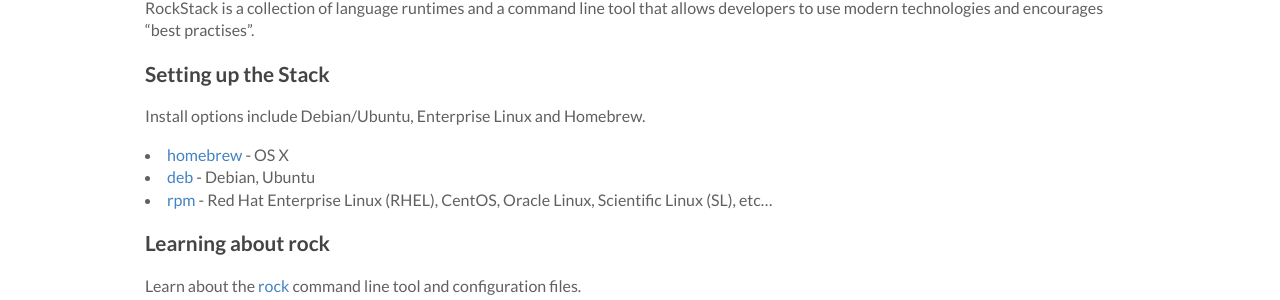
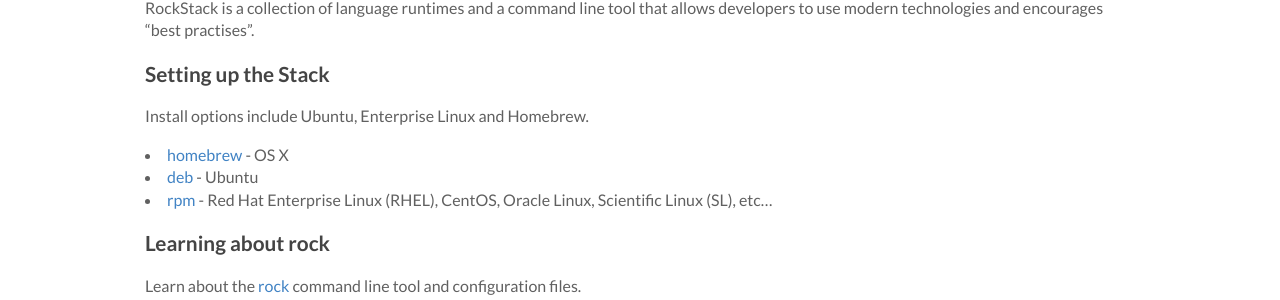
Before and after one commit to silas/rock, a Jekyll site: the page built from docs/index.md, in a window 1280 px wide. Shown: the part 149-449 px from the top of the page. Built offline with Jekyll 4.4.1, drawn with Linux system fonts in a browser that asks for light colours.

Commit message:
Remove debian and node04 support

```diff
--- a/docs/index.md
+++ b/docs/index.md
@@ -11,10 +11,10 @@
 
 ## Setting up the Stack
 
-Install options include Debian/Ubuntu, Enterprise Linux and Homebrew.
+Install options include Ubuntu, Enterprise Linux and Homebrew.
 
  * [homebrew](/docs/install/homebrew/) - OS X
- * [deb](/docs/install/deb/) - Debian, Ubuntu
+ * [deb](/docs/install/deb/) - Ubuntu
  * [rpm](/docs/install/rpm/) - Red Hat Enterprise Linux (RHEL), CentOS,
    Oracle Linux, Scientific Linux (SL), etc...
 
--- a/index.html
+++ b/index.html
@@ -40,7 +40,7 @@
     <div id="runtimes_list" class="span4">
       <h3>Supported Runtimes</h3>
       <table>
-        <tr><td>✓</td><td><a href="/docs/node/">Node</a></td><td>0.4 / 0.6 / 0.8 / 0.10</td></tr>
+        <tr><td>✓</td><td><a href="/docs/node/">Node</a></td><td>0.6 / 0.8 / 0.10</td></tr>
         <tr><td>✓</td><td><a href="/docs/perl/">Perl</a></td><td>5.16</td></tr>
         <tr><td>✓</td><td><a href="/docs/php/">PHP</a></td><td>5.4</td></tr>
         <tr><td>✓</td><td><a href="/docs/python/">Python</a></td><td>2.7 / 3.3</td></tr>
```
Also changed, not shown: docs/node/index.md (+0 -1 lines).
